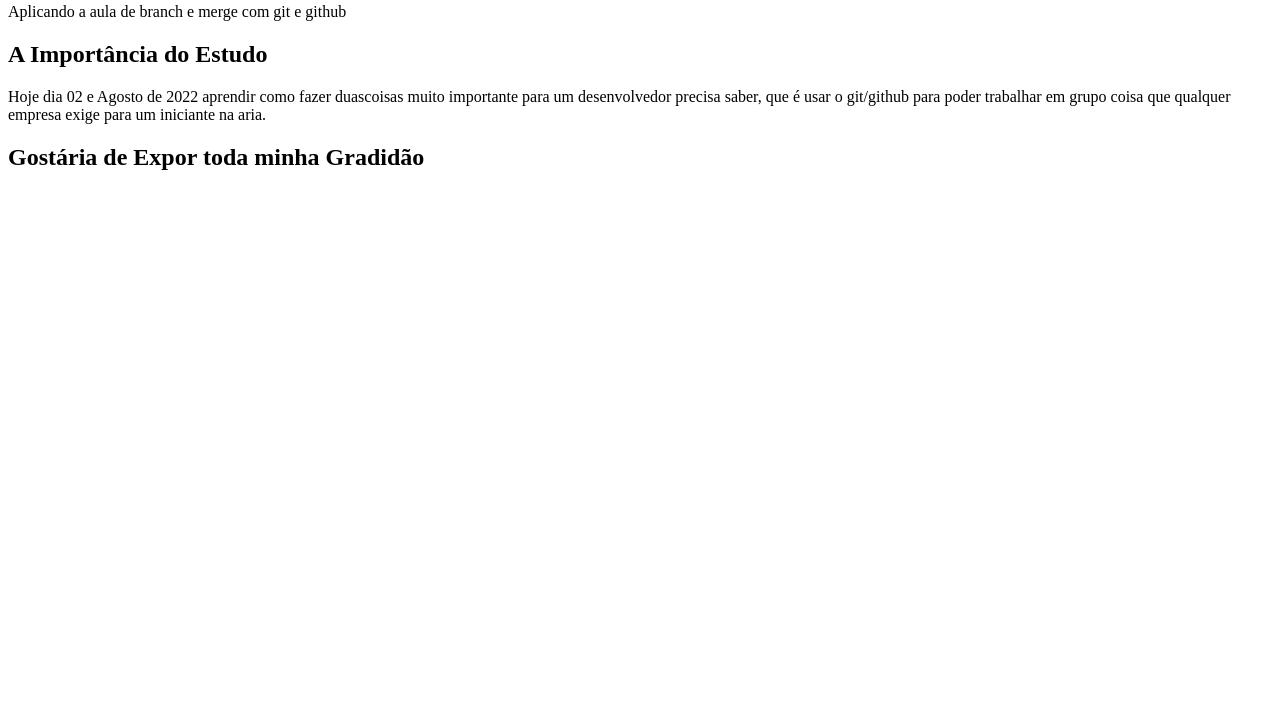
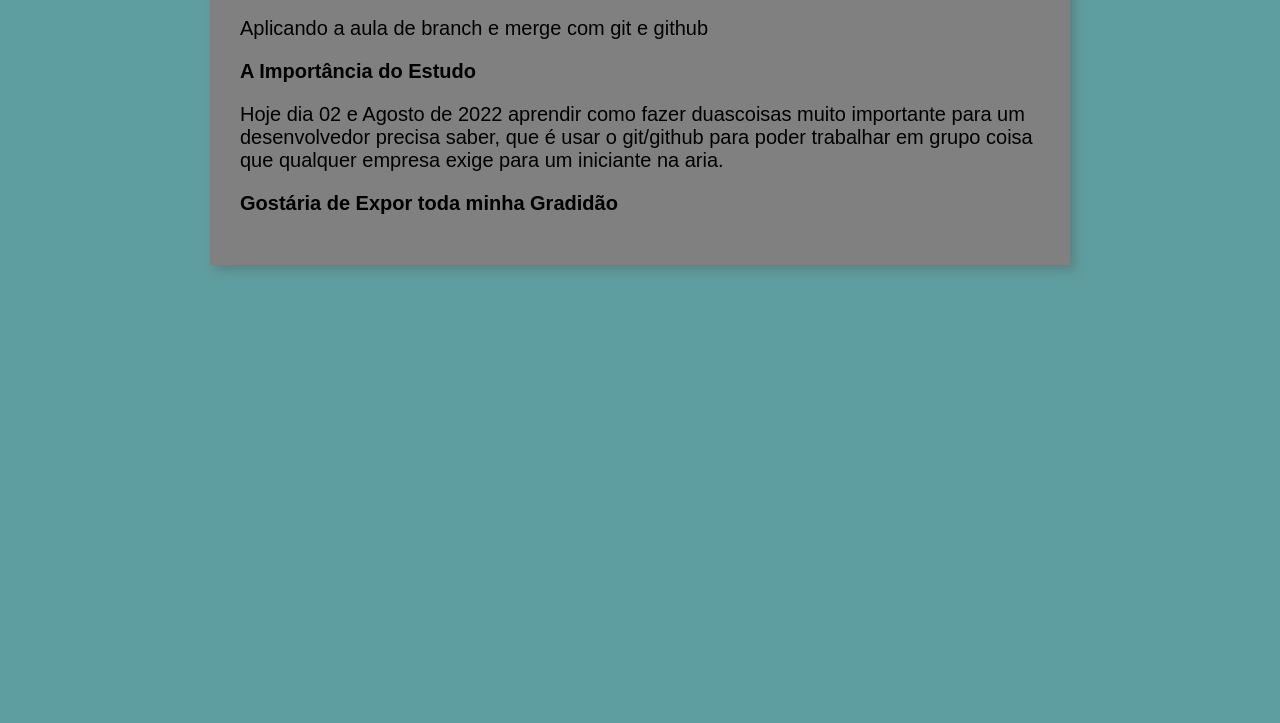
Before and after one commit to Valter-Jose-Jr/aplicando_aula, a plain HTML site: page index.html in a window 1280 px wide. Shown: the part 77-800 px from the top of the page. Drawn offline with Linux system fonts and the light colour scheme.

Commit message:
crei meu scc
estilo feito conforme escolhi.

```diff
--- /dev/null
+++ b/estilo/style.css
@@ -0,0 +1,14 @@
+*{
+    font-family: Arial, Helvetica, sans-serif;
+    font-size: 20px;
+}
+body{
+    background-color: cadetblue;
+}
+main{
+    background-color: grey;
+    width: 800px;
+    padding: 30px;
+    margin: auto;
+    box-shadow: 5px 5px 10px rgba(71, 71, 71, 0.311);
+}
--- a/index.html
+++ b/index.html
@@ -5,6 +5,7 @@
     <meta http-equiv="X-UA-Compatible" content="IE=edge">
     <meta name="viewport" content="width=device-width, initial-scale=1.0">
     <title>Titulo Novo</title>
+    <link rel="stylesheet" href="estilo/style.css">
 </head>
 <body>
     <main>
```
